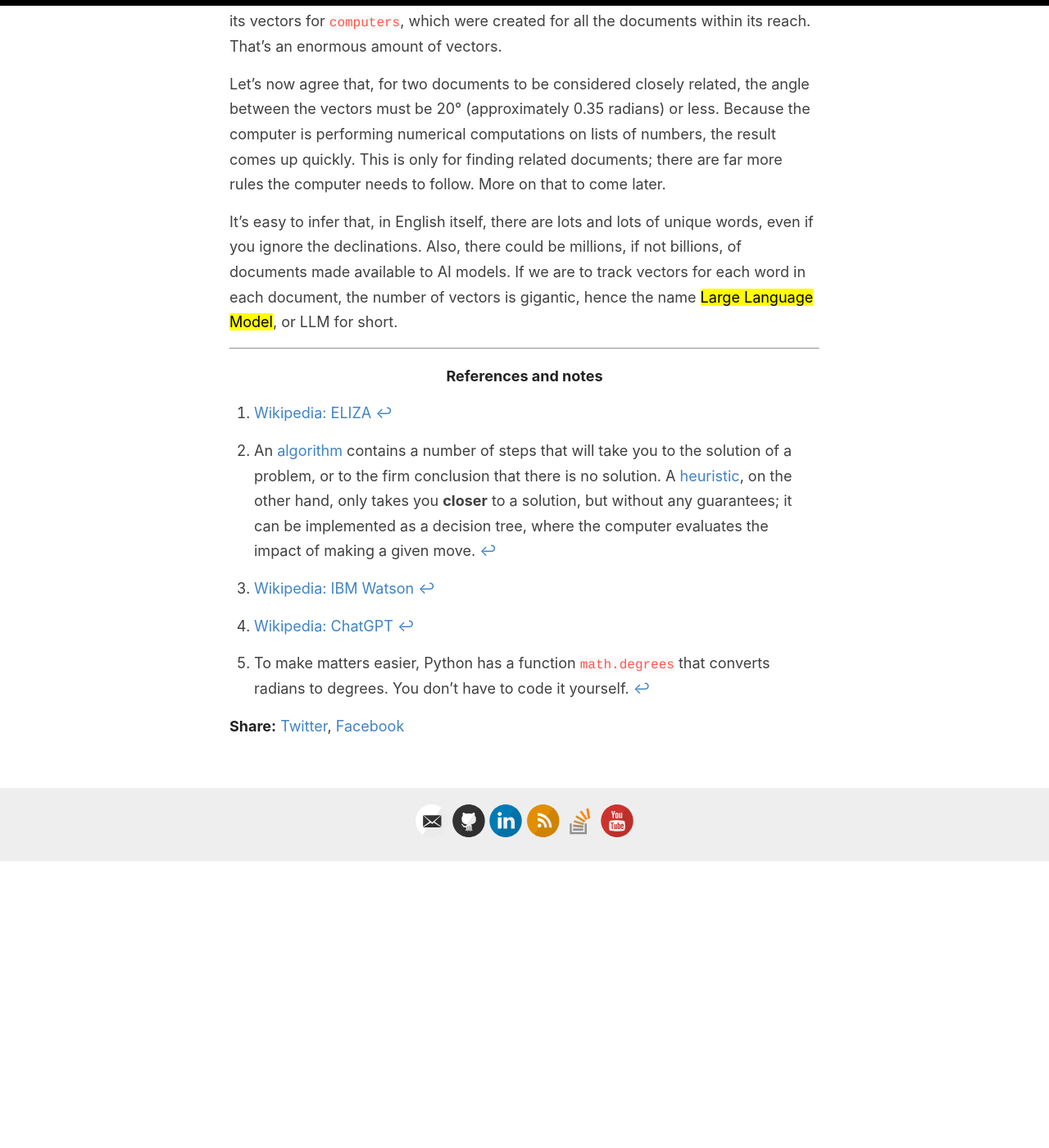
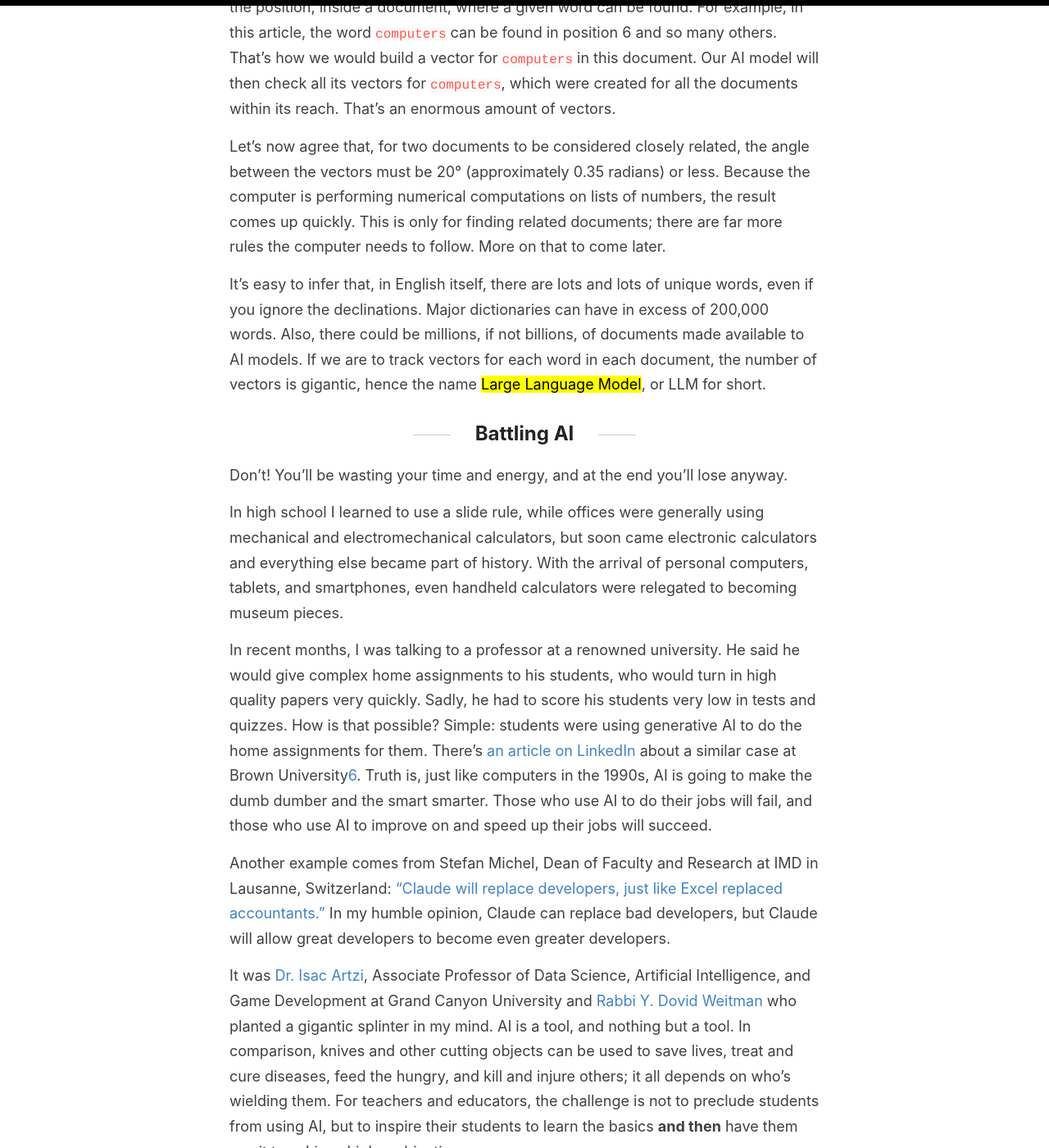
Before and after one commit to taflaj/taflaj.github.io, a Jekyll site: the page built from _posts/2026-07-03-ai.md, in a window 1280 px wide and 1400 px high, scrolled down 5752 px. Shown: the whole window at 82% size. Built offline with Jekyll 4.4.1, drawn with Linux system fonts in a browser that asks for light colours; formulas are drawn with MathJax 3; before the commit the page ends 6803 px from its top, so only the background shows below that; some of the changed text lies outside the part shown.

Commit message:
AI: corrections and enhancement.

```diff
--- a/_posts/2026-07-03-ai.md
+++ b/_posts/2026-07-03-ai.md
@@ -36,11 +37,11 @@
 
 A few companies, such as Apple, Atari, Commodore, and Tandy, among others, added graphical (or semi-graphical) capabilities, which made it easier to use certain programs (but not necessarily launch them). For the home user, they had become gaming systems.
 
-Even the IBM PC, in its initial stage, only had a text interface, with a more sophisticated prompt: `C:\>`. Although its graphical capabilities were far superior than its predecessors, which allowed software vendors to publish more user-friendly products, such as image editors and desktop publishing. After Microsoft released Windows 3 in the early 1990s, that's when microcomputers really became personal, especially because they could finally be considered easy to use.
+Even the IBM PC, in its initial stage, only had a text interface, albeit with a more sophisticated prompt: `C:\>`. Although its graphical capabilities were far superior than its predecessors, which allowed software vendors to publish more user-friendly products, supporting functions such as image editing and desktop publishing, it all started with a prompt. After Microsoft released Windows 3 in the early 1990s, that's when microcomputers really became personal, especially because they could finally be considered easy to use.
 
 ### Job killer
 
-Opponents were saying personal computers would kill jobs and displace workers. Those opponents were only partially right: personal computers killed <mark>professions</mark>. For instance, secretaries were no longer needed. The boss would give them a letter to type on a typewriter, have them schedule and change meetings, or make phone calls. With a computer on the desk, the boss could then use a word processor to write letters and memos, use a calendar and scheduling software to manage their own schedule, and as for the phone calls… have the phone operator do it. With time, secretaries became executive assistants, serving more as gatekeepers to executives.
+Critics were saying personal computers would kill jobs and displace workers. Those opponents were only partially right: personal computers killed <mark>professions</mark>. For instance, secretaries were no longer needed. The boss would give them a letter to type on a typewriter, have them schedule and change meetings, or make phone calls. With a computer on the desk, the boss could then use a word processor to write letters and memos, use a calendar and scheduling software to manage their own schedule, and as for the phone calls… have the phone operator do it. With time, secretaries became executive assistants, serving more as gatekeepers to executives.
 
 Other secretaries, throughout their career, had learned the job of their bosses. Some corporations converted secretaries into account managers, office managers, and team leaders, competing against their former bosses in an even field. Surely enough, the profession of a secretary disappeared.
 
@@ -118,12 +119,33 @@
 
 #### Large language models
 
-Let's build a practical vector, where each element represents, in ascending order, the position, inside a document, where a given word can be found. For example, in this article, the word `computers` can be found in position 6, 36, etc. That's how we would build a vector for `computers` in this document. Our AI model will then check all its vectors for `computers`, which were created for all the documents within its reach. That's an enormous amount of vectors.
+Let's build a practical vector, where each element represents, in ascending order, the position, inside a document, where a given word can be found. For example, in this article, the word `computers` can be found in position 6 and so many others. That's how we would build a vector for `computers` in this document. Our AI model will then check all its vectors for `computers`, which were created for all the documents within its reach. That's an enormous amount of vectors.
 
 Let's now agree that, for two documents to be considered closely related, the angle between the vectors must be 20° (approximately 0.35 radians) or less. Because the computer is performing numerical computations on lists of numbers, the result comes up quickly. This is only for finding related documents; there are far more rules the computer needs to follow. More on that to come later.
 
-It's easy to infer that, in English itself, there are lots and lots of unique words, even if you ignore the declinations. Also, there could be millions, if not billions, of documents made available to AI models. If we are to track vectors for each word in each document, the number of vectors is gigantic, hence the name <mark>Large Language Model</mark>, or LLM for short.
+It's easy to infer that, in English itself, there are lots and lots of unique words, even if you ignore the declinations. Major dictionaries can have in excess of 200,000 words. Also, there could be millions, if not billions, of documents made available to AI models. If we are to track vectors for each word in each document, the number of vectors is gigantic, hence the name <mark>Large Language Model</mark>, or LLM for short.
+
+## Battling AI
+
+Don't! You'll be wasting your time and energy, and at the end you'll lose anyway.
+
+In high school I learned to use a slide rule, while offices were generally using mechanical and electromechanical calculators, but soon came electronic calculators and everything else became part of history. With the arrival of personal computers, tablets, and smartphones, even handheld calculators were relegated to becoming museum pieces.
+
+In recent months, I was talking to a professor at a renowned university. He said he would give complex home assignments to his students, who would turn in high quality papers very quickly. Sadly, he had to score his students very low in tests and quizzes. How is that possible? Simple: students were using generative AI to do the home assignments for them. There's [an article on LinkedIn](https://www.linkedin.com/feed/update/urn:li:activity:7481155441155067904/?lipi=urn%3Ali%3Apage%3Ad_flagship3_profile_view_base%3BDg5K9v2dTBWH2RsPunzqhQ%3D%3D) about a similar case at Brown University[^6]. Truth is, just like computers in the 1990s, AI is going to make the dumb dumber and the smart smarter. Those who use AI to do their jobs will fail, and those who use AI to improve on and speed up their jobs will succeed.
+
+Another example comes from Stefan Michel, Dean of Faculty and Research at IMD in Lausanne, Switzerland: ["Claude will replace developers, just like Excel replaced accountants."](https://www.linkedin.com/feed/update/urn:li:activity:7481352942697009153/?lipi=urn%3Ali%3Apage%3Ad_flagship3_profile_view_base%3BDg5K9v2dTBWH2RsPunzqhQ%3D%3D) In my humble opinion, Claude can replace bad developers, but Claude will allow great developers to become even greater developers.
+
+It was [Dr. Isac Artzi](https://www.isacartzi.com/), Associate Professor of Data Science, Artificial Intelligence, and Game Development at Grand Canyon University and [Rabbi Y. Dovid Weitman](https://www.gokosher.com/en/l94998) who planted a gigantic splinter in my mind. AI is a tool, and nothing but a tool. In comparison, knives and other cutting objects can be used to save lives, treat and cure diseases, feed the hungry, and kill and injure others; it all depends on who's wielding them. For teachers and educators, the challenge is not to preclude students from using AI, but to inspire their students to learn the basics **and then** have them use it to achieve higher objectives.
+
+[^6]: For those who can't read Portuguese, [here's an article in English](https://www.yahoo.com/news/us/articles/96-midterm-48-final-professor-173857737.html).
 
 ---
 
+#### Revision history
+
+1. 2026-07-03: Original posting date.
+2. 2026-07-10: Corrections. Battling AI.
+
+___
+
 #### References and notes
```
Also changed, not shown: other parts of _posts/2026-07-03-ai.md (+2 -1 lines).
